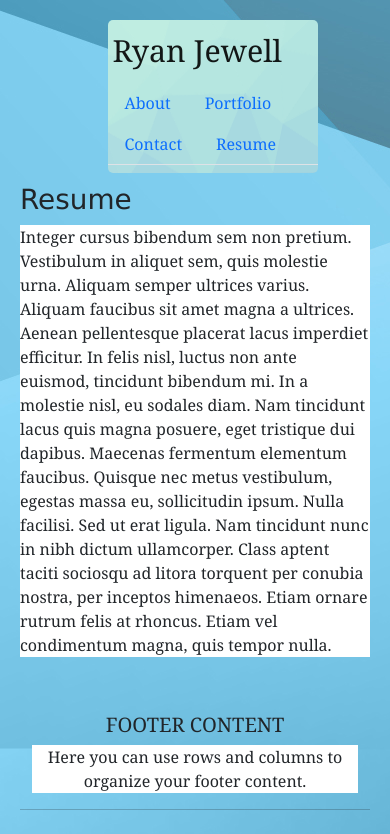
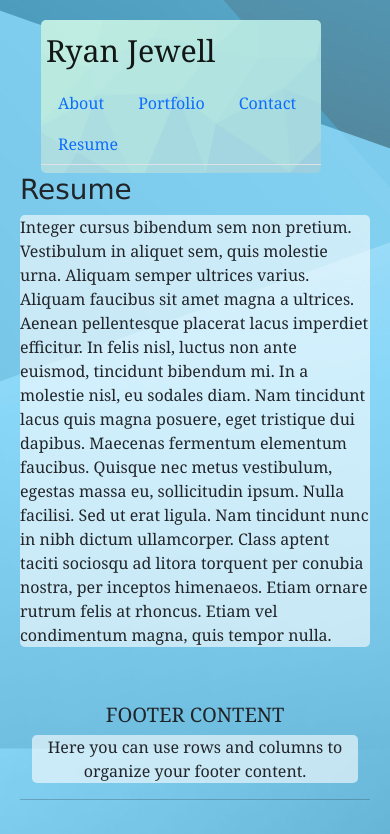
Before and after one commit to Rjewell859/react-portfolio, a React (Create React App) app in the folder portfolio-app/: page / in a window 390 px wide. Shown: the top 834 px of the page. Built offline with nearby package versions, Linux system fonts and the light colour scheme; the HTML template or start-up script is replaced by a standard one.

Commit message:
Mobile css updated to change grid columns

```diff
--- a/portfolio-app/src/App.js
+++ b/portfolio-app/src/App.js
@@ -2,6 +2,7 @@ import React from "react";
 import Container from "./components/Container";
 import 'bootstrap/dist/css/bootstrap.min.css';
 import './css/styles.css'
+import './css/mobile.css'
 
 const App = () => <Container />;
 
--- a/portfolio-app/src/components/Project.js
+++ b/portfolio-app/src/components/Project.js
@@ -14,4 +14,5 @@ function Project({img, title, link, repo, alt}){
     );
 }
 
+
 export default Project;
--- a/portfolio-app/src/components/pages/About.js
+++ b/portfolio-app/src/components/pages/About.js
@@ -2,7 +2,7 @@ import React from 'react';
 
 export default function Home() {
   return (
-    <div className='card'>
+    <div className='card main'>
       <h1 className='card-header'>About me</h1>
       <p className='card-body'>
             Hello, my name is Ryan Jewell. I am an aspiring computer programmer currently studying web design. When
--- a/portfolio-app/src/css/mobile.css
+++ b/portfolio-app/src/css/mobile.css
@@ -0,0 +1,59 @@
+@media only screen and (max-width:1500px) {
+    header, nav {
+        float:left;
+        width:80%;
+        margin:0% 40% 0% 10%;
+        padding: 0;
+    }
+    #projects {
+        display: grid;
+        grid-template-columns: repeat(4, 1fr);
+        grid-column-gap: 20px; /* space between columns, change as needed */
+        grid-row-gap: 20px;
+
+      }
+}
+
+
+@media only screen and (max-width:1200px) {
+    nav {
+        float:left;
+        width:100%;
+    }
+    #projects {
+        display: grid;
+        grid-template-columns: repeat(3, 1fr);
+        grid-column-gap: 20px; /* space between columns, change as needed */
+        grid-row-gap: 20px;
+
+      }
+}
+
+@media only screen and (max-width:900px) {
+    nav {
+        float:left;
+        width:100%;
+    }
+    #projects {
+        display: grid;
+        grid-template-columns: repeat(2, 1fr);
+        grid-column-gap: 20px; /* space between columns, change as needed */
+        grid-row-gap: 20px;
+
+      }
+}
+
+
+@media only screen and (max-width:550px) {
+    nav {
+        float:left;
+        width:100%;
+    }
+    #projects {
+        display: grid;
+        grid-template-columns: repeat(1, 1fr);
+        grid-column-gap: 20px; /* space between columns, change as needed */
+        grid-row-gap: 20px;
+
+      }
+}
--- a/portfolio-app/src/css/styles.css
+++ b/portfolio-app/src/css/styles.css
@@ -1,6 +1,3 @@
-/* CSS Reset */
-
-
 body {
   margin: 20px;
   background-image: url("../img/design/webpageBG.jpg");
@@ -16,10 +13,12 @@ h3 {
 
 header {
   border-radius: 0px 0px 30px 30px;
+
   width: 100%;
 
   background-repeat: no-repeat;
 }
+
 
 #name {
   font-family: Cambria, Cochin, Georgia, Times, 'Times New Roman', serif;
@@ -34,14 +33,12 @@ footer {
   position: sticky
 }
 
-
-/* Radial gradient and positioning used for the navigation bar. */
 nav {
-  width:60%;
+  width: 60%;
   margin-bottom: 10px;
   margin-left: 50%;
 
-    background-image: url("../img/design/headerBG.png");
+  background-image: url("../img/design/headerBG.png");
   border-radius: 5px;
   position: relative;
   float: right;
@@ -50,15 +47,15 @@ nav {
   top: 50%;
 }
 
-/* Set background to white for paragraphs to improve legibility. */
 p {
-  background-color: white;
+  background-color: rgba(255,255,255,0.6);
+  border-radius: 5px;
 
 }
 
 .project {
-  border-style:groove;
-  border-color:rgba(70, 180, 255, 0.5);
+  border-style: groove;
+  border-color: rgba(70, 180, 255, 0.5);
   border-radius: 15px;
   margin: 15px;
   padding: 15px;
@@ -78,17 +75,19 @@ p {
   height: 20%;
   float: right;
 }
+
 img {
-  transition:transform 0.25s ease;
+  transition: transform 0.25s ease;
 }
 
 img:hover {
-  -webkit-transform:scale(1.1); /* or some other value */
-  transform:scale(1.1);
+  -webkit-transform: scale(1.1);
+  /* or some other value */
+  transform: scale(1.1);
 }
 
 
-#projects > a{
+#projects>a {
   text-decoration: none;
 }
 
@@ -99,11 +98,12 @@ img:hover {
 #projects {
   display: grid;
   grid-template-columns: repeat(5, 1fr);
-  grid-column-gap: 20px; /* space between columns, change as needed */
+  grid-column-gap: 20px;
+  /* space between columns, change as needed */
   grid-row-gap: 20px;
 
 }
 
-#projects > div {
- width: 100%;
+#projects>div {
+  width: 100%;
 }
```
